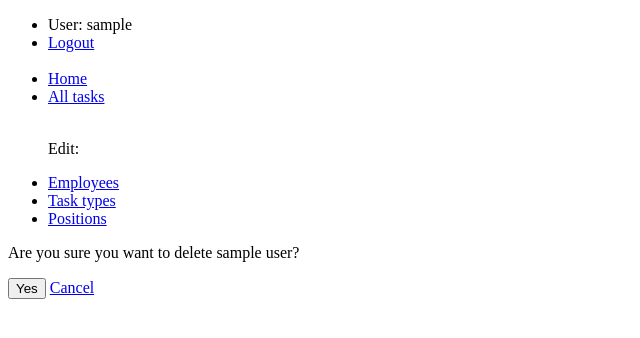
After one commit to kuznetsb/it-company-task-manager-mate, a Django app: page /workers/1/delete in a window 1280 px wide. The commit adds this page. Shown: the top 338 px of the page, without its empty margins (0-640 px from the left). Run offline with Django 4.2, Linux system fonts and the light colour scheme; the visitor is signed in with stand-in values (Sample User, id 1); data comes from the database, SQL or seed files in the repository.

Commit message:
Created confirm worker delete template and add delete logic to worker detail

```diff
--- /dev/null
+++ b/templates/task_manager/worker_confirm_delete.html
@@ -0,0 +1,11 @@
+{% extends "base.html" %}
+
+{% block content %}
+  <p>Are you sure you want to delete {{ worker.username }} user?</p>
+  <form action="" method="post">
+    {% csrf_token %}
+
+    <input type="submit" value="Yes" class="btn btn-danger">
+    <a href="{% url 'manager:worker-list' %}">Cancel</a>
+  </form>
+{% endblock %}
--- a/templates/task_manager/worker_detail.html
+++ b/templates/task_manager/worker_detail.html
@@ -1,7 +1,9 @@
 {% extends "base.html" %}
 
 {% block content %}
-  <h2>{{ worker.first_name }} {{ worker.last_name }}</h2>
+  <h2>{{ worker.first_name }} {{ worker.last_name }}
+    <a href="{% url 'manager:worker-delete' pk=worker.id%}">Delete</a>
+  </h2>
   <p>Username: {{ worker.username }}</p>
   <p>Position: {{ worker.position.name }} <a href="{% url 'manager:worker-update' pk=worker.id%}">Edit</a></p>
   <div>
```
